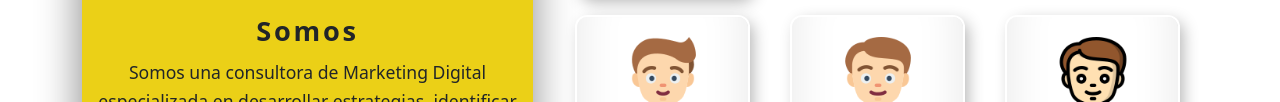
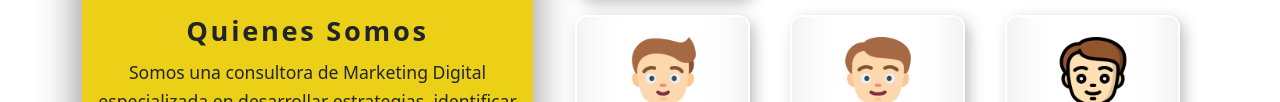
Before and after one commit to lucasbeckerok/Kobu-AgenciaDigital, a plain HTML site: page index.html in a window 1280 px wide. Shown: the part 1916-2018 px from the top of the page. Drawn offline with nearby package versions, Linux system fonts and the light colour scheme; grey boxes are pictures that could not be loaded.

Commit message:
edito titulo quienes somos

```diff
--- a/index.html
+++ b/index.html
@@ -3,7 +3,7 @@
 <head>
 	<meta charset="utf-8">
 	<meta name="viewport" content="width=device-width, initial-scale=1.0">
-	<title>Agencia Digital Kobu</title>
+	<title>Kobu - Agencia Digital</title>
 
 	<!--SEO: Descripcion-->
 	<meta name="description" content="Somos una Agencia de Marketing Digital que cuenta con profesionales expertos en cada area para hacer crecer tu idea o emprendimiento al máximo">
@@ -190,7 +190,7 @@
 				<div class="cajaSomos">
 					<h3 class="cajaSomos__titulo">Presentación</h3>
 					<iframe width="445" height="250" src="https://www.youtube.com/embed/M9Ou6B_fnO4" title="YouTube video player" frameborder="0" allow="accelerometer; autoplay; clipboard-write; encrypted-media; gyroscope; picture-in-picture" allowfullscreen></iframe>
-					<h3 class="cajaSomos__titulo">Somos</h3>
+					<h3 class="cajaSomos__titulo">Quienes Somos</h3>
 					<p class="cajaSomos__parrafo">Somos una consultora de Marketing Digital especializada en desarrollar estrategias, identificar Insights y analizar datos. Potenciamos tu marca y anticipamos las necesidades de la audiencia, optimizando la performance de inversiones y recursos.</p>
 				</div>
 			  </div>
```
